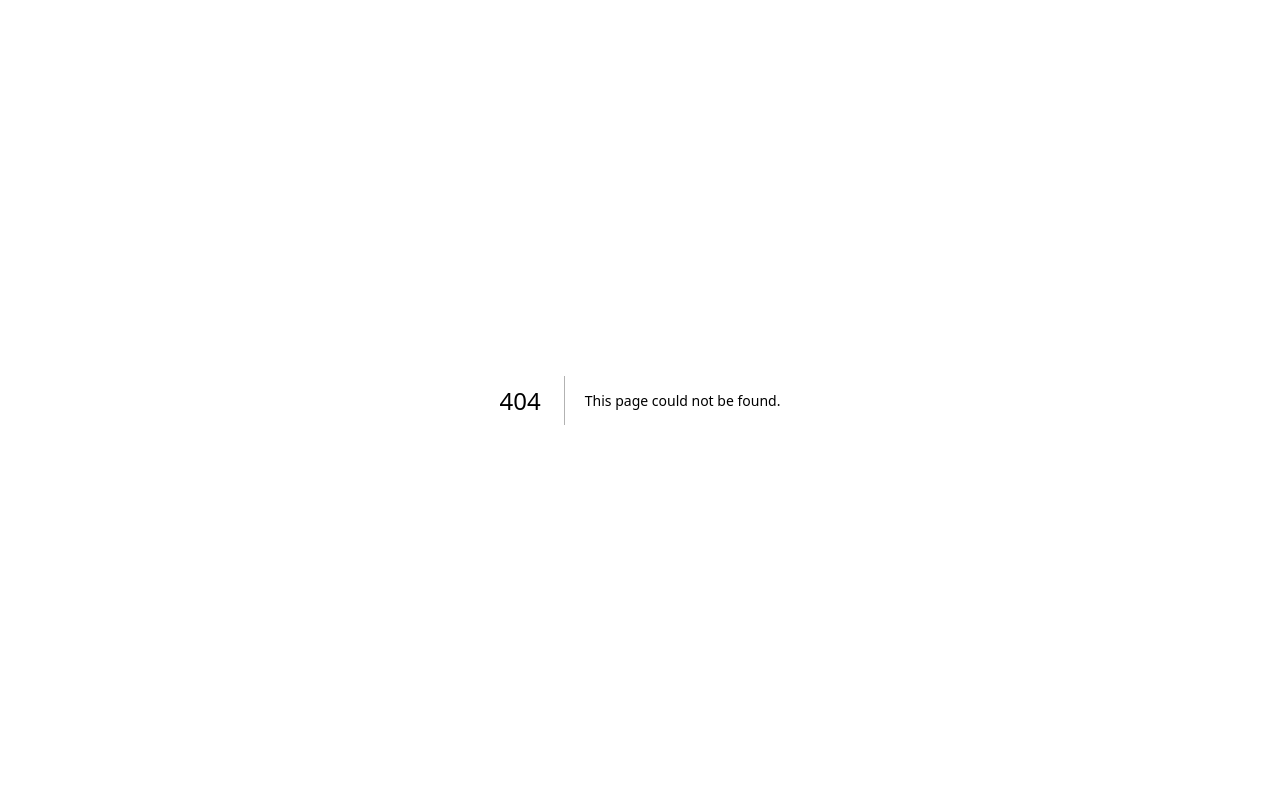
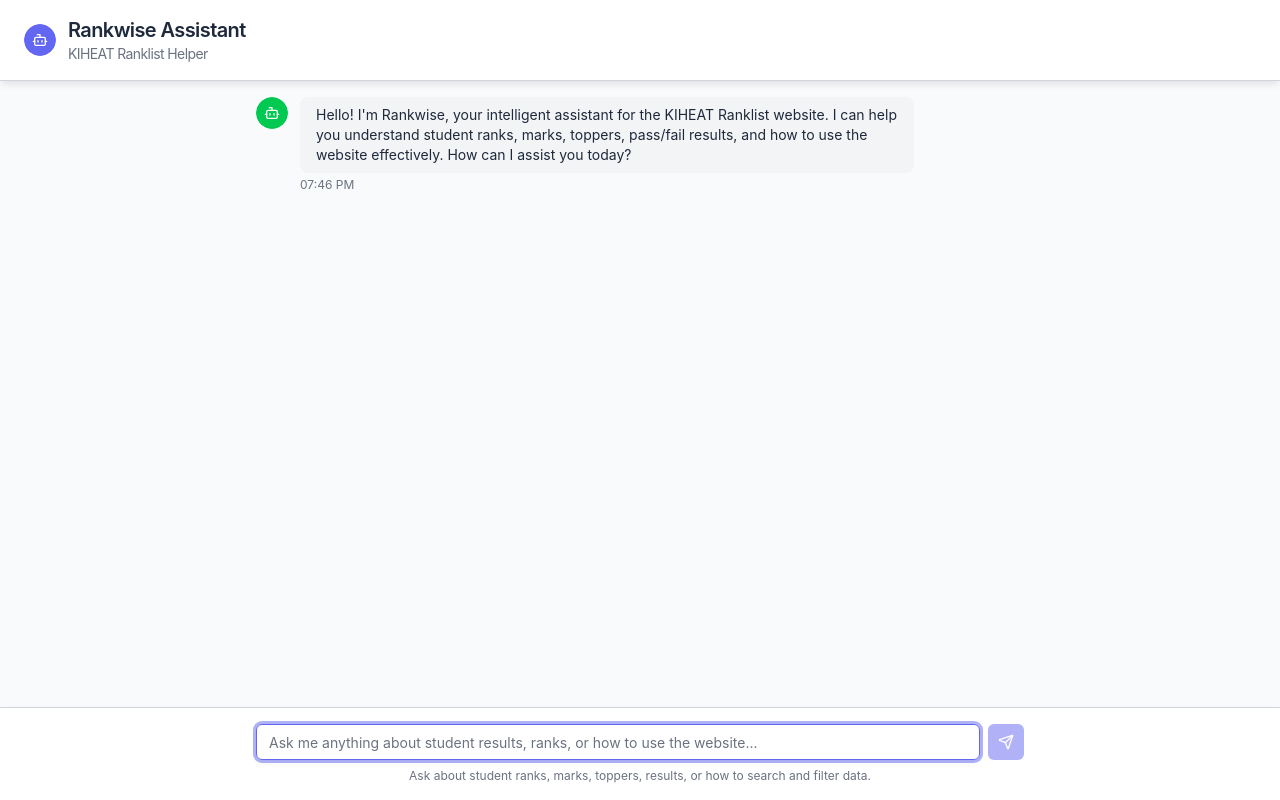
Before and after one commit to Aryan-561/RankWise, a Next.js app: page /chat in a window 1280 px wide. Before the commit this address had no page. Built offline with nearby package versions, Linux system fonts and the light colour scheme.

Commit message:
add ChatPage component with messaging functionality and UI elements

```diff
--- /dev/null
+++ b/src/app/(app)/chat/page.tsx
@@ -0,0 +1,246 @@
+'use client'
+
+import React, { useState, useRef, useEffect } from 'react'
+import { Send, Bot, User, Loader2 } from 'lucide-react'
+import { Button } from '@/components/ui/button'
+import { Input } from '@/components/ui/input'
+import { Card, CardHeader, CardTitle, CardContent } from '@/components/ui/card'
+import { ScrollArea } from '@/components/ui/scroll-area'
+import { Avatar, AvatarFallback } from '@/components/ui/avatar'
+import { cn } from '@/lib/utils'
+import ReactMarkdown from "react-markdown";
+
+interface Message {
+  id: string
+  text: string
+  sender: 'user' | 'bot'
+  timestamp: Date
+}
+
+export default function ChatPage() {
+  const [messages, setMessages] = useState<Message[]>([
+    {
+      id: '1',
+      text: "Hello! I'm Rankwise, your intelligent assistant for the KIHEAT Ranklist website. I can help you understand student ranks, marks, toppers, pass/fail results, and how to use the website effectively. How can I assist you today?",
+      sender: 'bot',
+      timestamp: new Date()
+    }
+  ])
+  const [inputValue, setInputValue] = useState('')
+  const [isLoading, setIsLoading] = useState(false)
+  const scrollAreaRef = useRef<HTMLDivElement>(null)
+  const inputRef = useRef<HTMLInputElement>(null)
+
+  // Auto-scroll to bottom when new messages arrive
+  useEffect(() => {
+    if (scrollAreaRef.current) {
+      scrollAreaRef.current.scrollTop = scrollAreaRef.current.scrollHeight
+    }
+  }, [messages])
+
+  // Focus input on component mount
+  useEffect(() => {
+    if (inputRef.current) {
+      inputRef.current.focus()
+    }
+  }, [])
+
+  const sendMessage = async () => {
+    if (!inputValue.trim() || isLoading) return
+
+    const userMessage: Message = {
+      id: Date.now().toString(),
+      text: inputValue.trim(),
+      sender: 'user',
+      timestamp: new Date()
+    }
+
+    setMessages(prev => [...prev, userMessage])
+    setInputValue('')
+    setIsLoading(true)
+
+    try {
+      const response = await fetch('/api/chat', {
+        method: 'POST',
+        headers: {
+          'Content-Type': 'application/json',
+        },
+        body: JSON.stringify({
+          message: userMessage.text,
+          sessionId: 'chat-session-' + Date.now()
+        }),
+      })
+
+      const data = await response.json()
+
+      if (data.success) {
+        const botMessage: Message = {
+          id: (Date.now() + 1).toString(),
+          text: data.message,
+          sender: 'bot',
+          timestamp: new Date()
+        }
+        setMessages(prev => [...prev, botMessage])
+      } else {
+        throw new Error(data.error || 'Failed to get response')
+      }
+    } catch (error) {
+      const errorMessage: Message = {
+        id: (Date.now() + 1).toString(),
+        text: 'Sorry, I encountered an error while processing your request. Please try again.',
+        sender: 'bot',
+        timestamp: new Date()
+      }
+      setMessages(prev => [...prev, errorMessage])
+      console.error('Chat error:', error)
+    } finally {
+      setIsLoading(false)
+    }
+  }
+
+  const handleKeyPress = (e: React.KeyboardEvent) => {
+    if (e.key === 'Enter' && !e.shiftKey) {
+      e.preventDefault()
+      sendMessage()
+    }
+  }
+
+  const formatTime = (timestamp: Date) => {
+    return timestamp.toLocaleTimeString('en-US', {
+      hour: '2-digit',
+      minute: '2-digit'
+    })
+  }
+
+  return (
+    <div className="flex flex-col h-screen bg-background f">
+      {/* Header */}
+      <Card className="rounded-none border-x-0 border-t-0 shadow-sm">
+        <CardHeader className="py-4">
+          <CardTitle className="flex items-center gap-3">
+            <Avatar className="h-8 w-8">
+              <AvatarFallback className="bg-primary text-primary-foreground">
+                <Bot className="h-4 w-4" />
+              </AvatarFallback>
+            </Avatar>
+            <div>
+              <h1 className={`text-xl font-semibold`}>Rankwise Assistant</h1>
+              <p className="text-sm text-muted-foreground font-normal">
+                KIHEAT Ranklist Helper
+              </p>
+            </div>
+          </CardTitle>
+        </CardHeader>
+      </Card>
+
+      {/* Messages Area */}
+      <div className="flex-1 overflow-hidden">
+        <ScrollArea className="h-full p-4" ref={scrollAreaRef}>
+          <div className="space-y-4 max-w-3xl mx-auto">
+            {messages.map((message) => (
+              <div
+                key={message.id}
+                className={cn(
+                  "flex gap-3 items-start",
+                  message.sender === 'user' ? "flex-row-reverse" : "flex-row"
+                )}
+              >
+                <Avatar className="h-8 w-8 shrink-0">
+                  <AvatarFallback
+                    className={cn(
+                      message.sender === 'user'
+                        ? "bg-blue-500 text-white"
+                        : "bg-green-500 text-white"
+                    )}
+                  >
+                    {message.sender === 'user' ? (
+                      <User className="h-4 w-4" />
+                    ) : (
+                      <Bot className="h-4 w-4" />
+                    )}
+                  </AvatarFallback>
+                </Avatar>
+
+                <div
+                  className={cn(
+                    "flex flex-col gap-1 max-w-[80%]",
+                    message.sender === 'user' ? "items-end" : "items-start"
+                  )}
+                >
+                  <div
+                    className={cn(
+                      "rounded-lg px-4 py-2 text-sm",
+                      message.sender === 'user'
+                        ? "bg-primary text-primary-foreground"
+                        : "bg-muted"
+                    )}
+                  >
+                    {message.sender === 'user' ? (
+                      <p className="whitespace-pre-wrap">{message.text}</p>
+                    ) : (
+                      <ReactMarkdown >{message.text}</ReactMarkdown>
+                    )}
+                  </div>
+                  <span className="text-xs text-muted-foreground">
+                    {formatTime(message.timestamp)}
+                  </span>
+                </div>
+              </div>
+            ))}
+
+            {/* Loading indicator */}
+            {isLoading && (
+              <div className="flex gap-3 items-start">
+                <Avatar className="h-8 w-8">
+                  <AvatarFallback className="bg-green-500 text-white">
+                    <Bot className="h-4 w-4" />
+                  </AvatarFallback>
+                </Avatar>
+                <div className="bg-muted rounded-lg px-4 py-2">
+                  <div className="flex items-center gap-2">
+                    <Loader2 className="h-4 w-4 animate-spin" />
+                    <span className="text-sm text-muted-foreground">
+                      Rankwise is typing...
+                    </span>
+                  </div>
+                </div>
+              </div>
+            )}
+          </div>
+        </ScrollArea>
+      </div>
+
+      {/* Input Area */}
+      <Card className="rounded-none border-x-0 border-b-0 shadow-sm">
+        <CardContent className="p-4">
+          <div className="flex gap-2 max-w-3xl mx-auto">
+            <Input
+              ref={inputRef}
+              value={inputValue}
+              onChange={(e) => setInputValue(e.target.value)}
+              onKeyPress={handleKeyPress}
+              placeholder="Ask me anything about student results, ranks, or how to use the website..."
+              disabled={isLoading}
+              className="flex-1"
+            />
+            <Button
+              onClick={sendMessage}
+              disabled={!inputValue.trim() || isLoading}
+              size="icon"
+              className="shrink-0"
+            >
+              {isLoading ? (
+                <Loader2 className="h-4 w-4 animate-spin" />
+              ) : (
+                <Send className="h-4 w-4" />
+              )}
+            </Button>
+          </div>
+          <p className="text-xs text-muted-foreground mt-2 text-center max-w-3xl mx-auto">
+            Ask about student ranks, marks, toppers, results, or how to search and filter data.
+          </p>
+        </CardContent>
+      </Card>
+    </div>
+  )
+}
```
